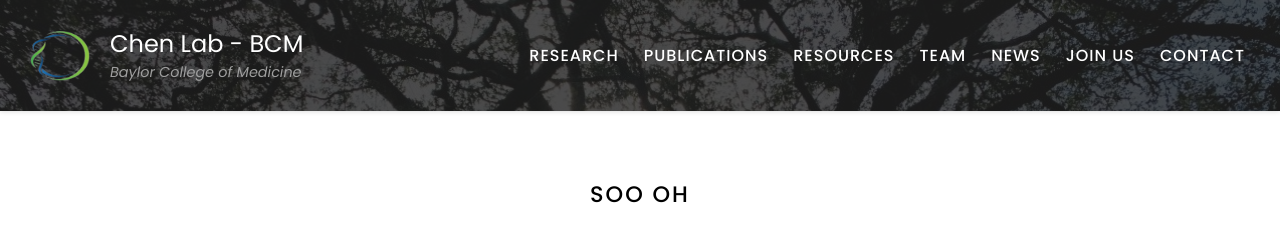
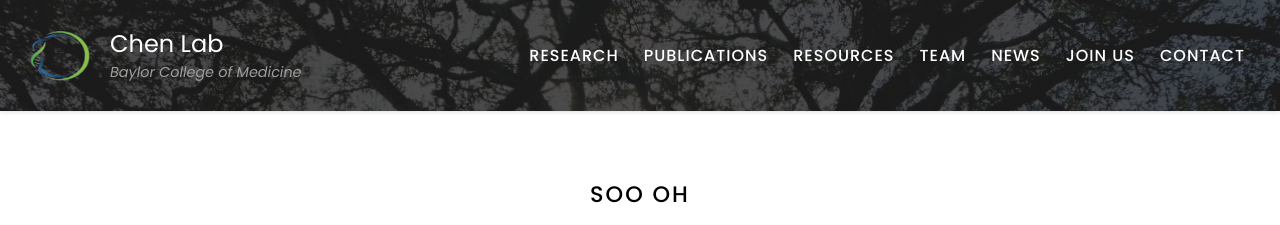
Before and after one commit to RCHENLAB/rchenlab.github.io, a Jekyll site: the page built from _members/soo-oh.md, in a window 1280 px wide. Shown: the top 225 px of the page. Built offline with Jekyll 4.4.1, drawn with Linux system fonts in a browser that asks for light colours; some of the changed text lies outside the part shown.

Commit message:
Update _config.yaml

```diff
--- a/_config.yaml
+++ b/_config.yaml
@@ -1,6 +1,6 @@
 ### basic settings
 # site properties and page defaults
-title: Chen Lab - BCM
+title: Chen Lab
 subtitle: Baylor College of Medicine
 description: Welcome to the Chen Lab!
 logo: images/logo.png
```
